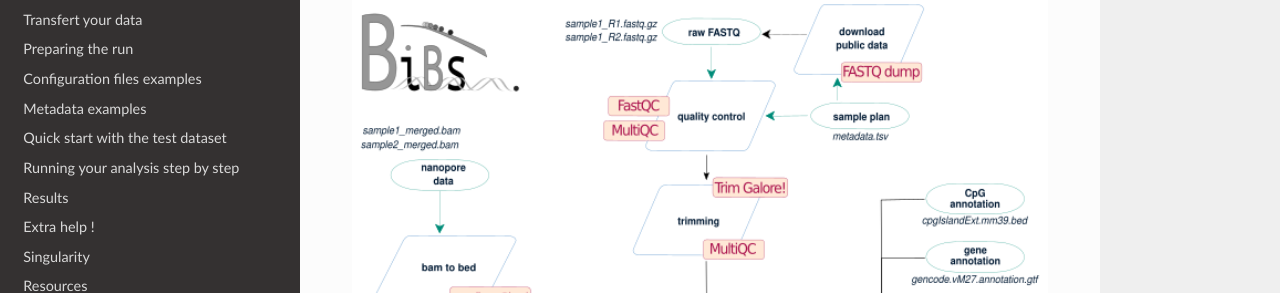
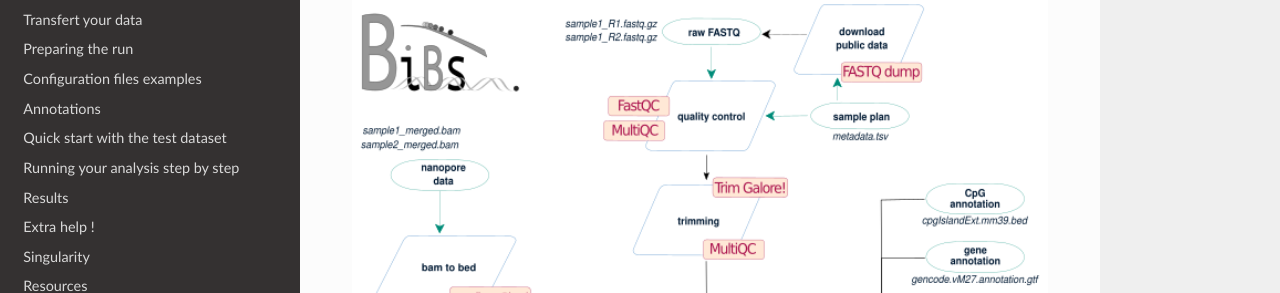
Before and after one commit to parisepigenetics/Methylator-Documentation, an MkDocs documentation site: the page built from docs/index.md, in a window 1280 px wide. Shown: the part 440-733 px from the top of the page. Built offline with MkDocs 1.6.1, drawn with Linux system fonts in a browser that asks for light colours; nearby versions of some CDN libraries.

Commit message:
Update mkdocs.yml

```diff
--- a/mkdocs.yml
+++ b/mkdocs.yml
@@ -10,7 +10,7 @@ nav:
   - Transfert your data: transfert_data.md
   - Preparing the run : preparing_run.md
   - Configuration files examples : configuration_file_example.md
-  - Metadata examples : metadata_example.md
+  - Annotations : annotations.md
   - Quick start with the test dataset : quick_start.md
   - Running your analysis step by step: running.md
   - Results: results.md
```
